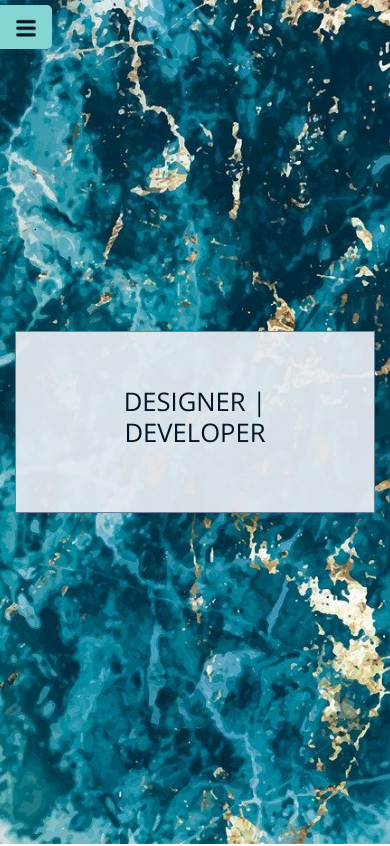
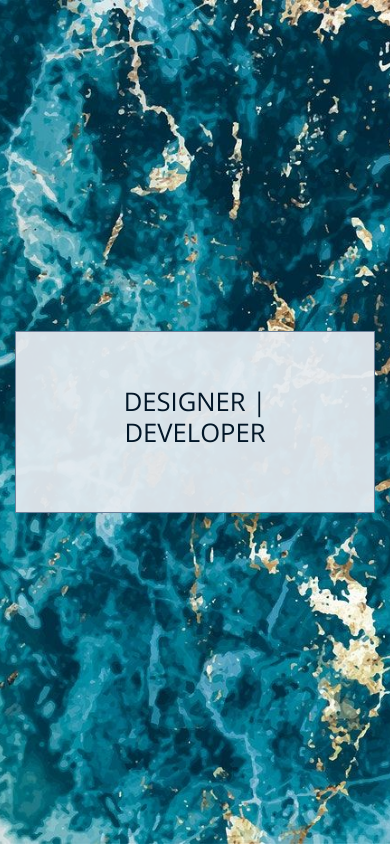
Before and after one commit to emgore1016/emilygorelik.com, a plain HTML site: page index.html in a window 390 px wide. Shown: the top 846 px of the page. Drawn offline with nearby package versions, Linux system fonts and the light colour scheme.

Commit message:
no more side menu when tablet/mobile layout

```diff
--- a/index.html
+++ b/index.html
@@ -25,9 +25,9 @@ https://templatemo.com/tm-536-dream-pulse
   <main class="container-fluid">
     <div class="row">
       <nav id="tmSidebar" class="tm-bg-black-transparent tm-sidebar">
-        <button class="navbar-toggler" type="button" aria-label="Toggle navition">
+        <!-- <button class="navbar-toggler" type="button" aria-label="Toggle navition">
           <img src="img/icons/hamburger.jpg" alt="menu" class="icon-img" />
-        </button>
+        </button> -->
         <div class="tm-sidebar-sticky">
           <div class="tm-brand-box">
             <div class="tm-double-border-1">
```
